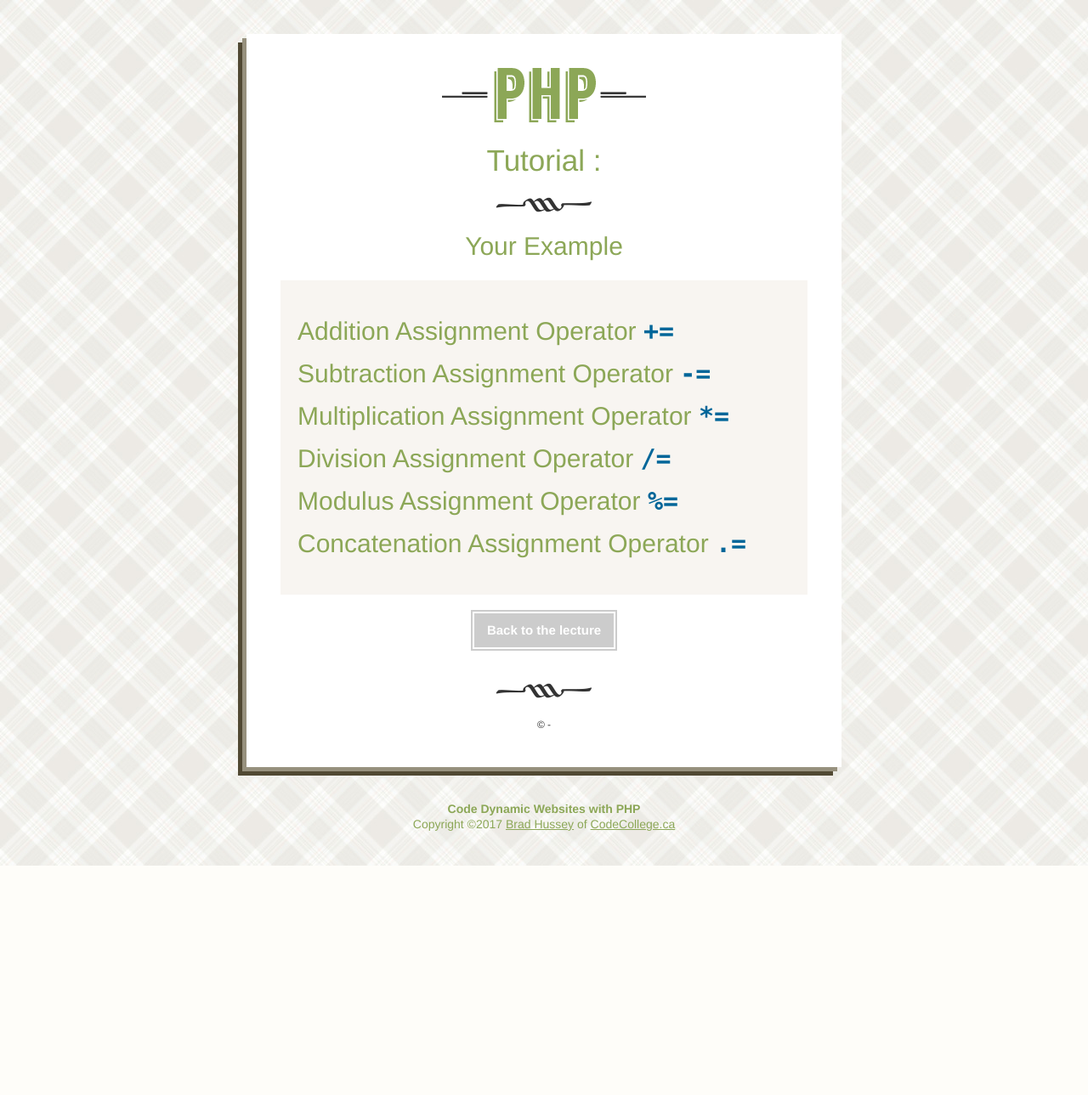
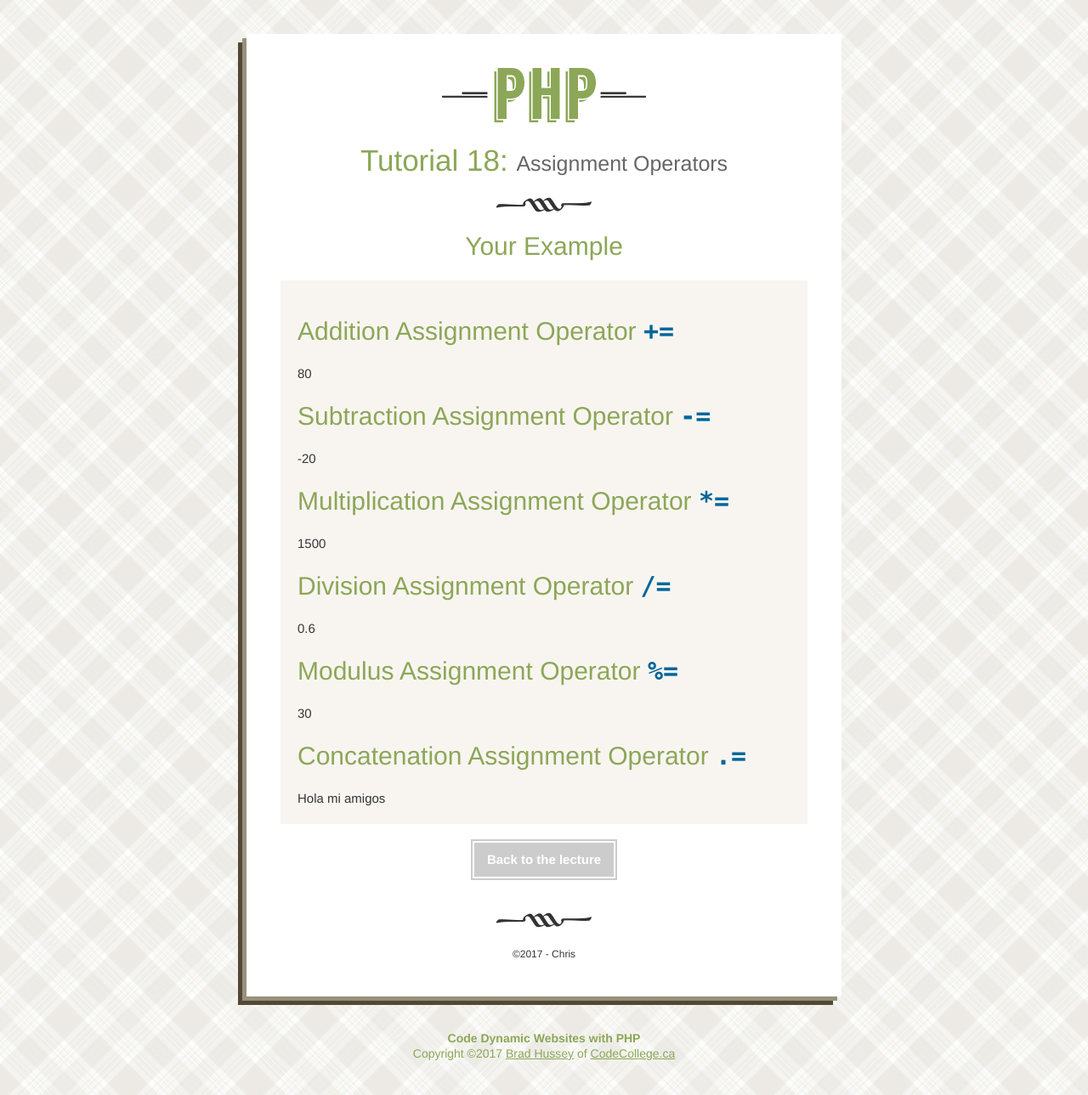
Before and after one commit to chrisxjacobi/php_practice, a PHP site: page /practice.php in a window 1280 px wide. Shown: the whole page at 85% size. Before the commit the page ends 1019 px from the top, so only its background shows below. Run offline with PHP 8.4, Linux system fonts and the light colour scheme.

Commit message:
practiced concatenation and other assingment operations

```diff
--- a/18_AssignmentOperators/practice.php
+++ b/18_AssignmentOperators/practice.php
@@ -1,9 +1,13 @@
 <?php
 
 	// Constants
+    define('TITLE', 'Assignment Operators');
 
 
 	// Custom Variables
+    $myName = 'Chris';
+    $lessonNum = 18;
+    $year = date('Y');
 
 
 ?>
@@ -11,7 +15,7 @@
 <!DOCTYPE html>
 <html>
 	<head>
-		<title>PHP <!-- TITLE --></title>
+		<title>PHP <?php echo TITLE ?></title>
 		<link href="../assets/styles.css" rel="stylesheet">
 	</head>
 	<body>
@@ -20,7 +24,7 @@
 				<img src="../assets/img/logo.png" alt="PHP">
 			</a>
 
-			<h1>Tutorial <!-- LESSON NUMBER -->: <small><!-- TITLE --></small></h1>
+			<h1>Tutorial <?php echo $lessonNum ?>: <small><?php echo TITLE ?></small></h1>
 			<hr>
 
 			<h2>Your Example</h2>
@@ -29,32 +33,56 @@
 
 				<h3>Addition Assignment Operator <code>+=</code></h3>
 				<?php
-					// your code here
+					$a = 30;
+                    $b = 50;
+                    $a += $b;
+
+                    echo $a;
 				?>
 
 				<h3>Subtraction Assignment Operator <code>-=</code></h3>
 				<?php
-					// your code here
+					$a = 30;
+                    $b = 50;
+                    $a -= $b;
+
+                    echo $a;
 				?>
 
 				<h3>Multiplication Assignment Operator <code>*=</code></h3>
 				<?php
-					// your code here
+					$a = 30;
+                    $b = 50;
+                    $a *= $b;
+
+                    echo $a;
 				?>
 
 				<h3>Division Assignment Operator <code>/=</code></h3>
 				<?php
-					// your code here
+					$a = 30;
+                    $b = 50;
+                    $a /= $b;
+
+                    echo $a;
 				?>
 
 				<h3>Modulus Assignment Operator <code>%=</code></h3>
 				<?php
-					// your code here
+					$a = 30;
+                    $b = 50;
+                    $a %= $b;
+
+                    echo $a;
 				?>
 
 				<h3>Concatenation Assignment Operator <code>.=</code></h3>
 				<?php
-					// your code here
+					$a = "Hola ";
+                    $b = "mi amigos";
+                    $a .= $b;
+
+                    echo $a;
 				?>
 
 			</div><!-- end sandbox -->
@@ -63,7 +91,7 @@
 
 			<hr>
 
-			<small>&copy;<!-- YEAR --> - <!-- NAME --></small>
+			<small>&copy;<?php echo $year ?> - <?php echo $myName ?></small>
 		</div><!-- end wrapper -->
 
 		<div class="copyright-info">
```
Also changed, not shown: 17_StringOperators/practice.php (+13 -7 lines).
